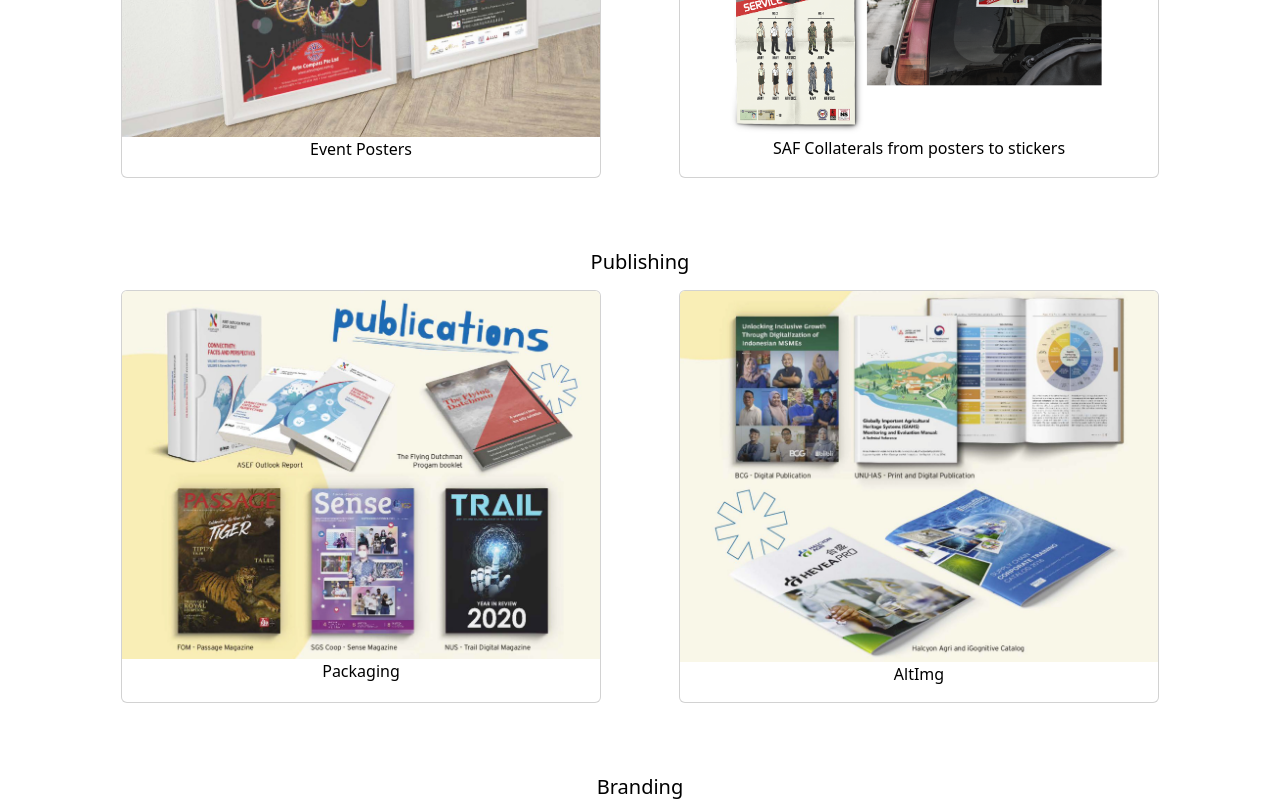
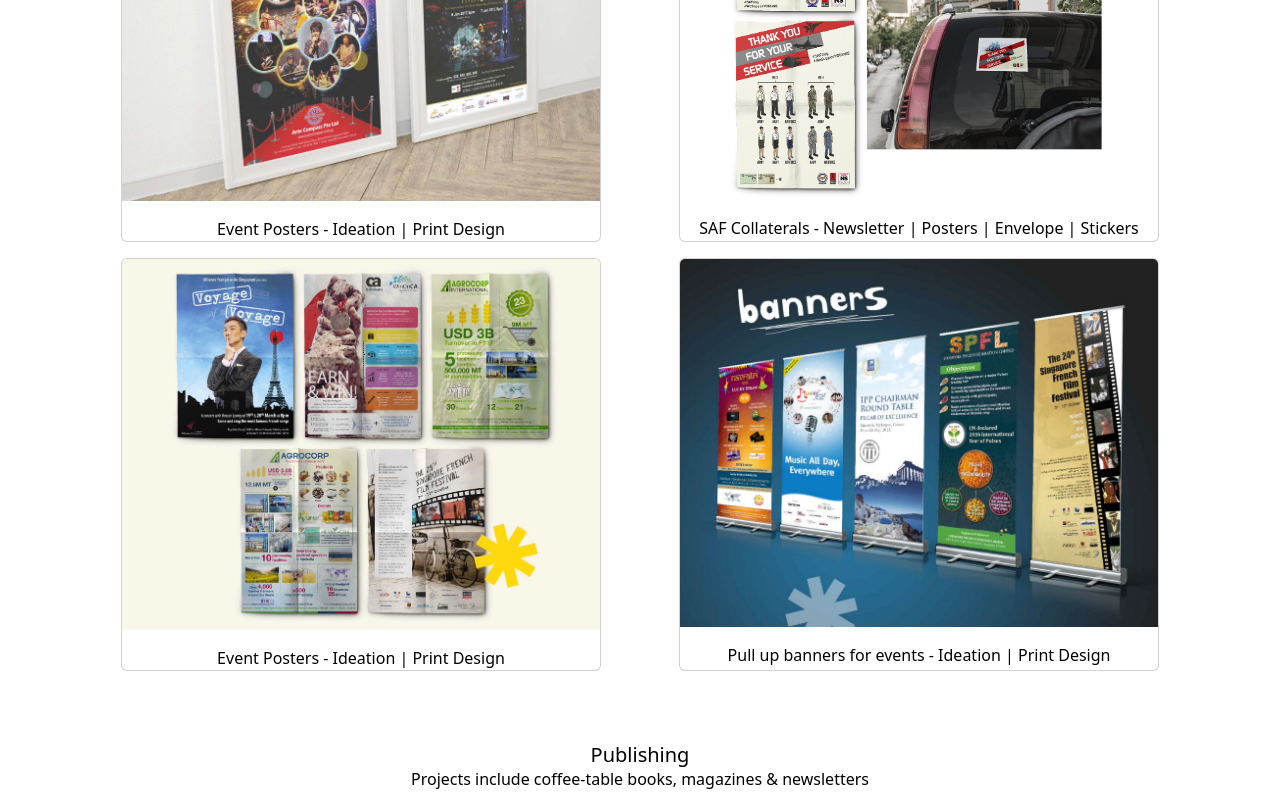
Before and after one commit to francesjgonzales/von-portfolio, a React (Create React App) app: page /works/worksDesc in a window 1280 px wide. Shown: the part 520-1321 px from the top of the page. Built offline with nearby package versions, Linux system fonts and the light colour scheme.

Commit message:
added content for publishing and commercial

```diff
--- a/src/components/work/Work.jsx
+++ b/src/components/work/Work.jsx
@@ -17,7 +17,7 @@ const Work = ({ cardTitle, cardText, cardLink, cardImage, card1 }) => {
         <Card.Text>
           {cardText}
         </Card.Text>
-        <Link className='primary' to={cardLink} >View more</Link>
+        <Link className='primary' to={cardLink}> View more</Link>
       </Card.Body>
     </Card>
 
--- a/src/components/work/WorkDesc.jsx
+++ b/src/components/work/WorkDesc.jsx
@@ -4,28 +4,46 @@ import { Container, Row, Col } from 'react-bootstrap';
 import Card from 'react-bootstrap/Card';
 
 
-const WorkDesc = ({ cardTitle, card1, card1Text, card2, card2Text }) => {
+const WorkDesc = ({ cardTitle, cardText, card1, card1Text, card2, card2Text, card3, card3Text, card4, card4Text }) => {
   return (
     <Container className='mt-5'>
       <Row>
         <Card.Title>
           {cardTitle}
         </Card.Title>
+        <Card.Text>
+          {cardText}
+        </Card.Text>
         <Col className='d-flex justify-content-center mt-3'>
           <Card style={{ width: '30rem' }}>
             <Card.Img variant="top" src={card1} alt={card1Text}/>
-            <Card.Text>
-              <p>{card1Text}</p>
+            <Card.Text className='mt-3 px-1'>
+              {card1Text}
             </Card.Text>
           </Card>
         </Col>
         <Col className='d-flex justify-content-center mt-3'>
           <Card style={{ width: '30rem' }}>
             <Card.Img variant="top" src={card2} alt={card2Text} />
-            <Card.Text>
-              <p>{card2Text}</p>
+            <Card.Text className='mt-3 px-1'>
+              {card2Text}
             </Card.Text>
-
+          </Card>
+        </Col>
+        <Col className='d-flex justify-content-center mt-3'>
+          <Card style={{ width: '30rem' }}>
+            <Card.Img variant="top" src={card3} alt={card3Text} />
+            <Card.Text className='mt-3'>
+              {card3Text}
+            </Card.Text>
+          </Card>
+        </Col>
+        <Col className='d-flex justify-content-center mt-3'>
+          <Card style={{ width: '30rem' }}>
+            <Card.Img variant="top" src={card4} alt={card4Text} />
+            <Card.Text className='mt-3'>
+              {card4Text}
+            </Card.Text>
           </Card>
         </Col>
 
--- a/src/components/work/work.css
+++ b/src/components/work/work.css
@@ -0,0 +1,3 @@
+.primary {
+    color:burlywood;
+}
--- a/src/components/work/workData.js
+++ b/src/components/work/workData.js
@@ -3,18 +3,16 @@ const workData = [
     id: 1,
     cardTitle: 'Commercial Print',
     cardImage: 'assets/Von-banners.jpg',
-    cardText: 'Works from marketing collaterals to large-scale print',
+    cardText: 'Projects from marketing collaterals to large-scale print',
     cardLink: '/works/WorksDesc/#1',
     card1: '/assets/Von-posters1.jpg',
-    card1Text: 'Event Posters',
-    card2: '/assets/von-print1.jpg',
-    card2Text: 'SAF Collaterals from posters to stickers',
-    card3: '',
-    card3Text: '',
-    card4: '',
-    card4Text: ''
-
-
+    card1Text: 'Event Posters - Ideation | Print Design',
+    card2: '/assets/Von-print1.jpg',
+    card2Text: 'SAF Collaterals - Newsletter | Posters | Envelope | Stickers',
+    card3: '/assets/Von-posters2.jpg',
+    card3Text: 'Event Posters - Ideation | Print Design',
+    card4: '/assets/Von-banners.jpg',
+    card4Text: 'Pull up banners for events - Ideation | Print Design'
   },
   {
     id: 2,
@@ -23,10 +21,13 @@ const workData = [
     cardText: 'Projects include coffee-table books, magazines & newsletters',
     cardLink: '/works/WorksDesc/#2',
     card1: '/assets/Von-publication1.jpg',
-    card1Text: 'Packaging',
+    card1Text: 'Newsletters for FOM, NUS, ASEF - Layout | Print Design',
     card2: '/assets/Von-publication2.jpg',
-    card2Text: 'AltImg',
-    card3: '/assets/von-motion-1.mp4',
+    card2Text: 'Digital and print newsletters for BCG, UNU-IAS, Halcyon - Layout | Print Design',
+    card3: '/assets/Von-posters2.jpg',
+    card3Text: 'Event Posters - Ideation | Print Design',
+    card4: '/assets/Von-banners.jpg',
+    card4Text: 'Pull up banners for events - Ideation | Print Design'
   },
   {
     id: 3,
--- a/src/containers/header/Header.jsx
+++ b/src/containers/header/Header.jsx
@@ -6,12 +6,12 @@ import Col from 'react-bootstrap/Col';
 
 const Header = () => {
   return (
-    <Container>
+    <Container className='m-3'>
       <Row>
         <Col className='mt-5'>
           <h1>Von Gonzales</h1>
-          <p>Creative Designer with skills in UI Design, Branding, Digital and Web design,
-            Motion Branding & Print</p>
+          <h5>Creative Designer with skills in UI Design, Branding, Digital and Web design,
+            Motion Branding & Print</h5>
         </Col>
       </Row>
     </Container>
--- a/src/containers/works/WorksDesc.jsx
+++ b/src/containers/works/WorksDesc.jsx
@@ -14,7 +14,12 @@ const WorksDesc = () => {
         <Row xs={1} md= {2 } className="g-4">
           {workData.map((item) => (
             <Col key={item.id} id={item.id}>
-              <WorkDesc cardTitle={item.cardTitle} card1={item.card1} card1Text={item.card1Text} card2={item.card2} card2Text={item.card2Text}/>
+              <WorkDesc
+              cardTitle={item.cardTitle} cardText={item.cardText}
+              card1={item.card1} card1Text={item.card1Text}
+              card2={item.card2} card2Text={item.card2Text}
+              card3={item.card3} card3Text={item.card3Text}
+              card4={item.card4} card4Text={item.card4Text}/>
             </Col>
           ))}
         </Row>
@@ -24,21 +29,3 @@ const WorksDesc = () => {
 }
 
 export default WorksDesc;
-
-/* const WorksDesc = () => {
-  return (
-    <>
-      <Container className='mb-5'>
-        <Row xs={1} md= {2 } className="g-4">
-          {workDataDesc.map((item) => (
-            <Col key={item.id} id={item.id}>
-              <WorkDesc workBody={item.workBody} workImg={item.workImg} />
-            </Col>
-          ))}
-        </Row>
-      </Container>
-    </>
-  )
-}
-
-export default WorksDesc; */
```
